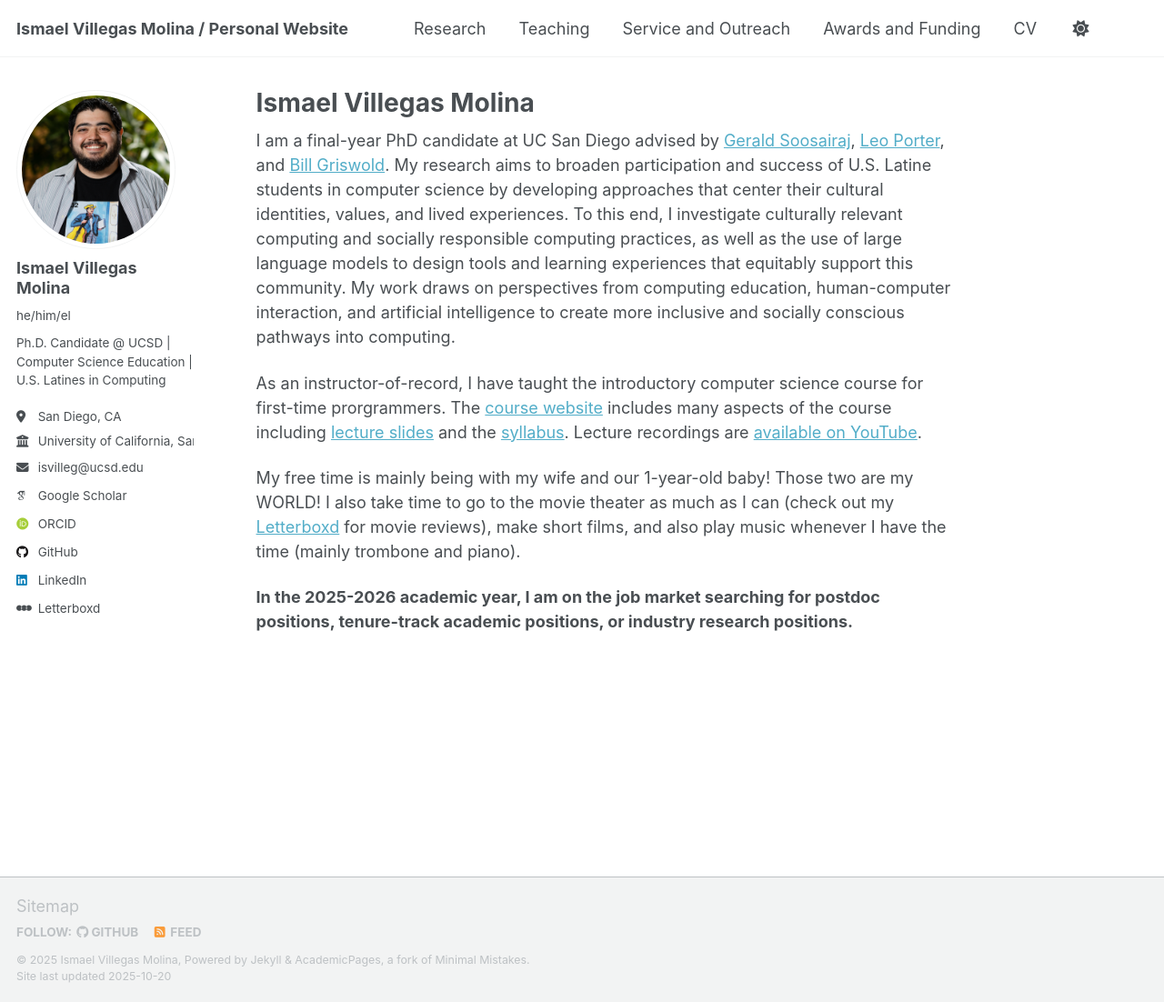
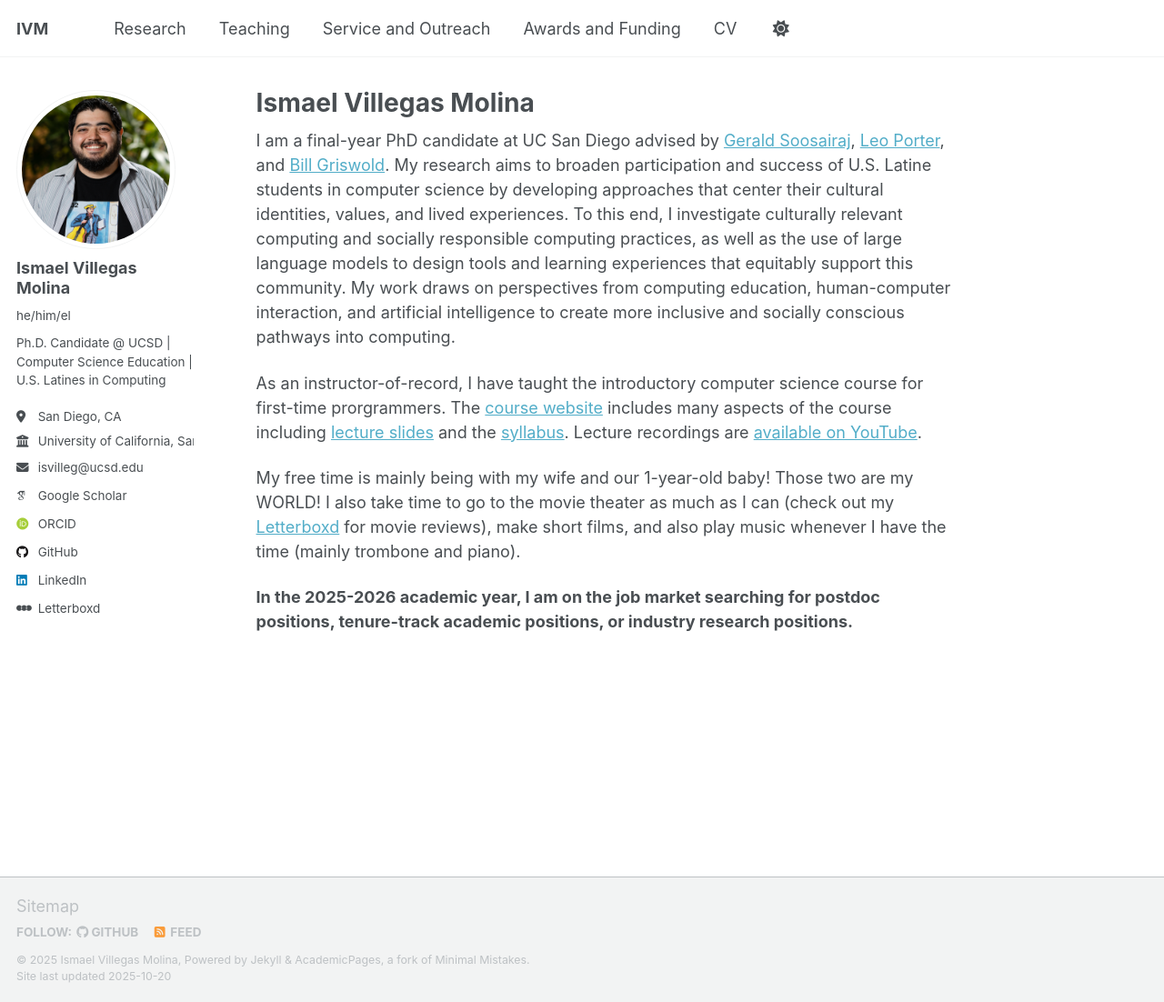
Before and after one commit to IsmaelV/IsmaelV.github.io, a Jekyll site: the page built from _pages/about.md, in a window 1280 px wide and 1102 px high. Shown: the whole window at 91% size. Built offline with Jekyll 4.4.1, drawn with Linux system fonts in a browser that asks for light colours; some web fonts are replaced; a script that is not in the unit is left out.

Commit message:
Updated Homepage Title text

```diff
--- a/_config.yml
+++ b/_config.yml
@@ -9,7 +9,7 @@
 # Basic Site Settings
 locale                   : "en-US"
 site_theme               : "default" # Currently available options are "default", "air"
-title                    : "Ismael Villegas Molina / Personal Website"
+title                    : "IVM"
 title_separator          : "-"
 name                     : &name "Ismael Villegas Molina"
 description              : &description "Ismael Villegas Molina's academic portfolio"   # Update this with a general description of your site, this is the default if not overridden by a page
```
